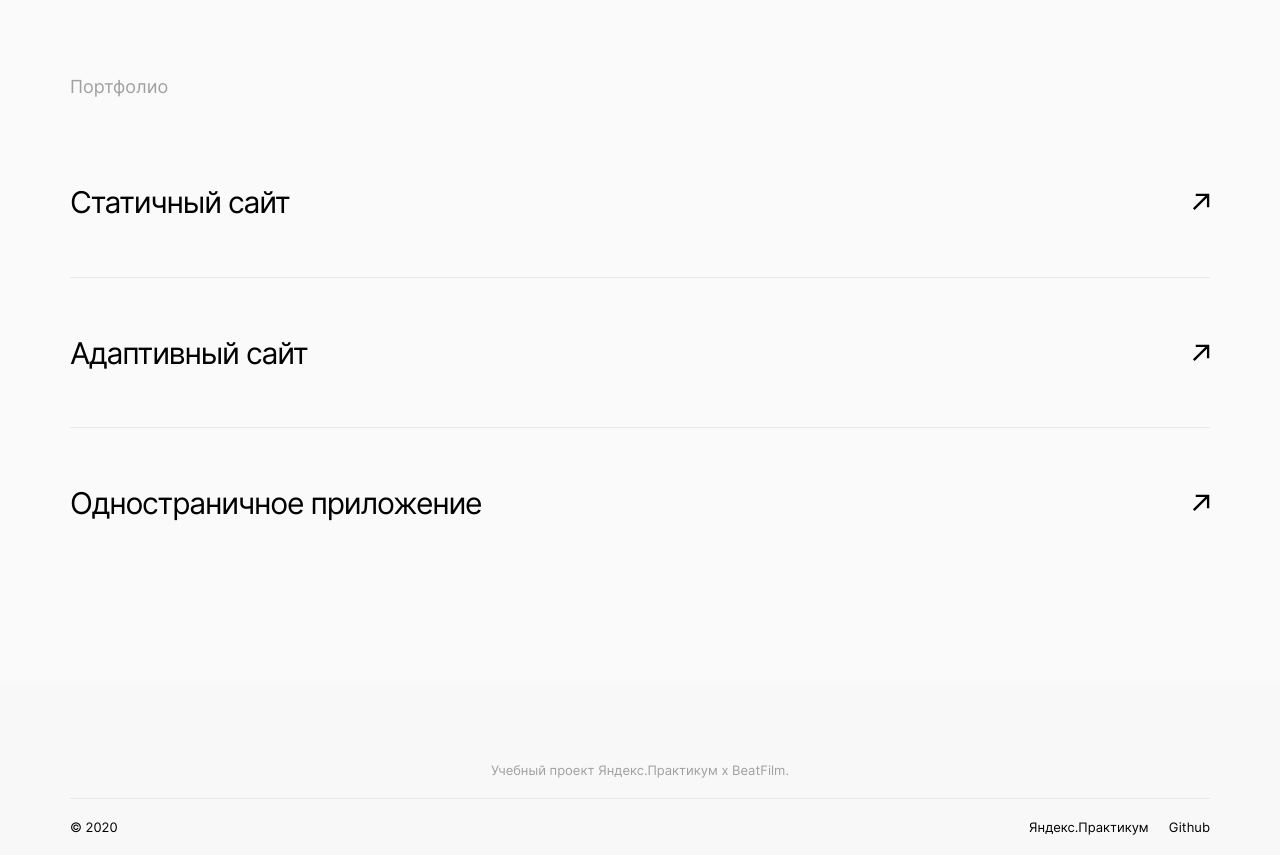
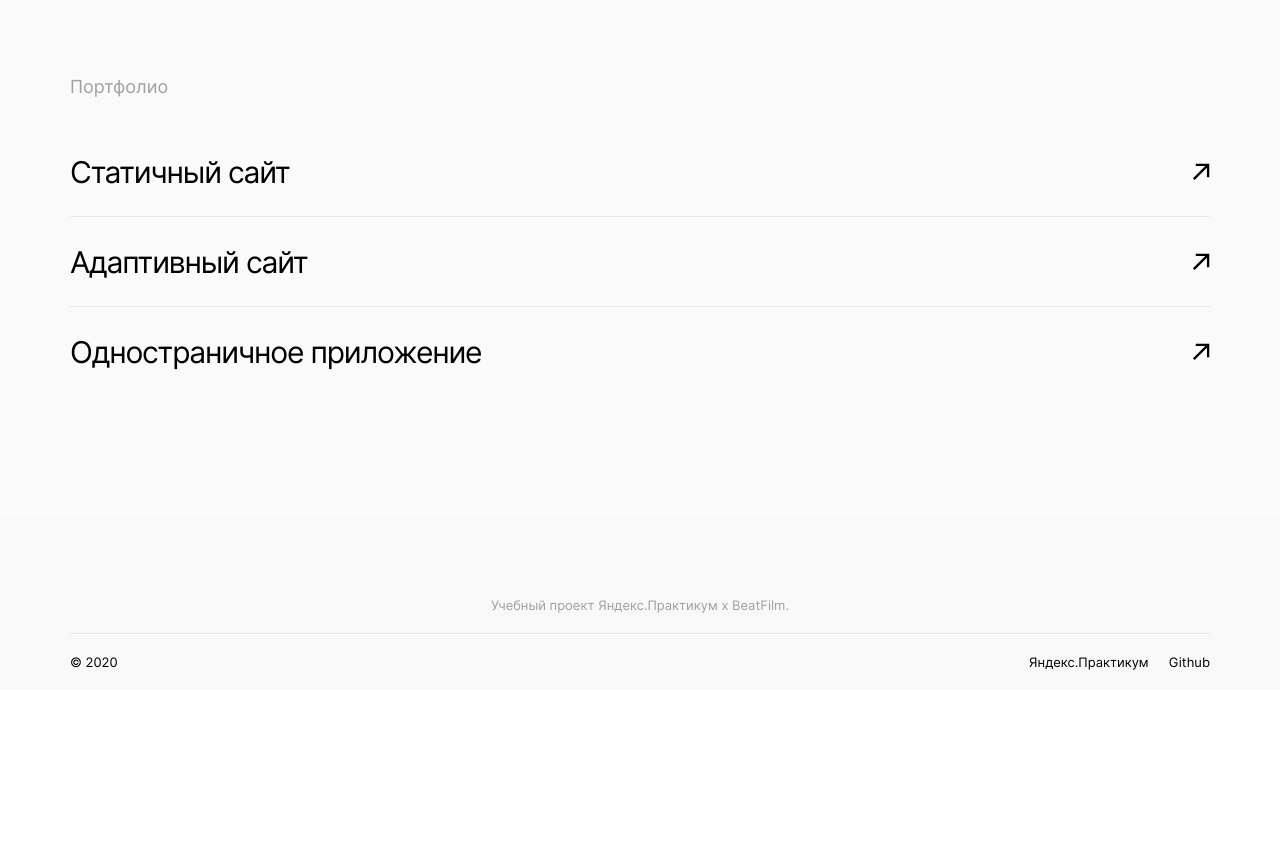
Before and after one commit to Nanimnet/movies-explorer-frontend, a React (Create React App) app: page / in a window 1280 px wide. Shown: the part 2440-3295 px from the top of the page. After the commit the page ends 3130 px from the top, so only its background shows below. Built offline with nearby package versions, Linux system fonts and the light colour scheme.

Commit message:
fix review

```diff
--- a/src/components/Footer/Footer.js
+++ b/src/components/Footer/Footer.js
@@ -16,10 +16,10 @@ function Footer() {
                 <div className="footer__description">
                     <p className="footer__year">© 2020</p>
                     <div className="footer__links">
-                        <a className="footer__link block__link" href="https://practicum.yandex.ru/web/">
+                        <a className="footer__link block__link" target="_blank" rel="noreferrer" href="https://practicum.yandex.ru/web/">
                             Яндекс.Практикум
                         </a>
-                        <a className="footer__link block__link" href="https://github.com/yandex-praktikum">
+                        <a className="footer__link block__link" target="_blank" rel="noreferrer" href="https://github.com/yandex-praktikum">
                             Github
                         </a>
                     </div>
--- a/src/components/MoviesCardList/MoviesCardList.css
+++ b/src/components/MoviesCardList/MoviesCardList.css
@@ -3,8 +3,14 @@
   grid-row-gap: 30px;
   column-gap: 17px;
   display: grid;
-  grid-template-columns: repeat(auto-fit, minmax(364px, 364px));
-  justify-content: center;
+  grid-template-columns: repeat(auto-fit, minmax(360px, 360px));
+  justify-content: start;
+}
+
+@media screen and (max-width: 900px) {
+  .movies__cards {
+    justify-content: center;
+  }
 }
 
 @media screen and (max-width: 768px) {
@@ -30,3 +36,14 @@
     grid-row-gap: 16px;
   }
 }
+
+.movies__container {
+  max-width: 1140px;
+  margin: 0 auto;
+}
+
+@media screen and (max-width: 1150px) {
+  .movies__container {
+    padding: 0 30px;
+  }
+}
--- a/src/components/SearchForm/SearchForm.css
+++ b/src/components/SearchForm/SearchForm.css
@@ -174,4 +174,9 @@
 
 .search__checkbox-input {
   border: 0;
+  visibility: hidden;
 }
+
+.search__box_active {
+  border-bottom: 1px solid #3456F3;
+}
--- a/src/components/SearchForm/SearchForm.js
+++ b/src/components/SearchForm/SearchForm.js
@@ -8,9 +8,9 @@ function SearchForm() {
             <form className="search__box" noValidate>
                 <img className="search__icon" src={Icon} alt="лупа"/>
                 <div className="search__box-search">
-                    <input id="search" name="search" className="search__input" type="text" placeholder="Фильм"/>
+                    <input id="search" name="search" className="search__input" type="text" placeholder="Фильм" required/>
                 </div>
-                <button className="search__button" type="submit"></button>
+                <button className="search__button style_hover" type="submit"></button>
             </form>
             <div className="search__box-checkbox">
                 <p className="search__checked-title">Короткометражки</p>
--- a/src/components/Student/Student.css
+++ b/src/components/Student/Student.css
@@ -255,7 +255,7 @@ line-height: 22px;
   font-weight: 400;
   font-size: 18px;
   line-height: 20px;
-  margin: 0 0 50px;
+  margin: 0 0 30px;
 
   color: #a0a0a0;
 }
@@ -282,19 +282,11 @@ line-height: 22px;
 
 .student-portfolio__link {
   display: flex;
-  padding: 20px 0 19px;
-  border-bottom: 1px solid #e8e8e8;
+
   justify-content: space-between;
 }
 
-.student-portfolio__link:nth-last-of-type(1) {
-  border: 0;
-  padding: 20px 0 0;
-}
 
-.student-portfolio__link:nth-last-of-type(3) {
-  padding: 0 0 20px;
-}
 
 .student-portfolio__link-name {
   font-weight: 400;
@@ -302,6 +294,7 @@ line-height: 22px;
   line-height: 50px;
   letter-spacing: -0.04em;
   color: #000;
+  margin: 0;
 }
 
 @media screen and (max-width: 768px) {
@@ -334,3 +327,19 @@ line-height: 22px;
 .block__link {
   text-decoration: none;
 }
+
+.student-portfolio__links {
+  padding: 0;
+}
+
+.student-portfolio__list {
+  list-style: none;
+  padding: 0;
+  padding: 20px 0 19px;
+  border-bottom: 1px solid #e8e8e8;
+}
+
+.student-portfolio__list:nth-last-of-type(1) {
+  border: 0;
+  padding: 20px 0 0;
+}
--- a/src/components/Student/Student.js
+++ b/src/components/Student/Student.js
@@ -1,6 +1,6 @@
-import './Student.css';
-import Photo from '../../images/nana.png';
-import Arrow from '../../images/arrow.svg';
+import "./Student.css";
+import Photo from "../../images/nana.png";
+import Arrow from "../../images/arrow.svg";
 
 function Student() {
   return (
@@ -10,44 +10,85 @@ function Student() {
         <div className="student__info">
           <div className="student__info-description">
             <h3 className="student__name">Нана</h3>
-                            <p className="student__description">Фронтенд-разработчик, 22 года</p>
+            <p className="student__description">
+              Фронтенд-разработчик, 22 года
+            </p>
             <p className="student__paragraph">
-                                Я родилась в Барнауле, переехала в 2016 в Калининград. Люблю путешествовать, учиться и
-                                работать, увлекаюсь танцами. Год назад начала кодить. С 2017 работаю в студии. Прошла на
-                                курс, так как хочу сильнее углубиться в процесс создания приложений и сайтов, чтобы в
-                                дальнейшем заниматься этим более осознанно.
+              Я родилась в Барнауле, переехала в 2016 в Калининград. Люблю
+              путешествовать, учиться и работать, увлекаюсь танцами. Год назад
+              начала кодить. С 2017 работаю в студии. Прошла на курс, так как
+              хочу сильнее углубиться в процесс создания приложений и сайтов,
+              чтобы в дальнейшем заниматься этим более осознанно.
             </p>
-                            <a href="https://github.com/Nanimnet" className="student__link block__link style_hover">Github</a>
+            <a
+              href="https://github.com/Nanimnet"
+              target="_blank"
+              rel="noreferrer"
+              className="student__link block__link style_hover"
+            >
+              Github
+            </a>
           </div>
           <div className="student__info-photo">
-                            <img alt="студент" className="student-photo__img" src={Photo}/>
+            <img alt="студент" className="student-photo__img" src={Photo} />
           </div>
         </div>
 
         <div className="student-portfolio">
-                        <h3 className="student-portfolio__title">
-                            Портфолио
-                        </h3>
-                        <a className="student-portfolio__link style_hover block__link" href="https://github.com/Nanimnet">
+          <h3 className="student-portfolio__title">Портфолио</h3>
+          <ul className="student-portfolio__links">
+            <li className="student-portfolio__list">
+              <a
+                className="student-portfolio__link style_hover block__link"
+                target="_blank"
+                rel="noreferrer"
+                href="https://github.com/Nanimnet"
+              >
                 <p className="student-portfolio__link-name"> Статичный сайт</p>
-                            <img alt="стрелка" className="student-portfolio__link-arrow" src={Arrow}/>
+                <img
+                  alt="стрелка"
+                  className="student-portfolio__link-arrow"
+                  src={Arrow}
+                />
               </a>
-                        <a className="student-portfolio__link block__link style_hover" href="https://nanimnet.github.io/russian-travel/">
-                            <p className="student-portfolio__link-name">
-                                Адаптивный сайт
-                            </p>
-                            <img alt="стрелка" className="student-portfolio__link-arrow" src={Arrow}/>
+            </li>
+            <li className="student-portfolio__list">
+              <a
+                className="student-portfolio__link block__link style_hover"
+                target="_blank"
+                rel="noreferrer"
+                href="https://nanimnet.github.io/russian-travel/"
+              >
+                <p className="student-portfolio__link-name">Адаптивный сайт</p>
+                <img
+                  alt="стрелка"
+                  className="student-portfolio__link-arrow"
+                  src={Arrow}
+                />
               </a>
-                        <a className="student-portfolio__link style_hover block__link" href="https://nana-mesto.nomoredomains.xyz/">
+            </li>
+            <li className="student-portfolio__list">
+              <a
+                className="student-portfolio__link style_hover block__link"
+                target="_blank"
+                rel="noreferrer"
+                href="https://nana-mesto.nomoredomains.xyz/"
+              >
                 <p className="student-portfolio__link-name">
                   Одностраничное приложение
                 </p>
-                            <img alt="стрелка" className="student-portfolio__link-arrow" src={Arrow}/>
+                <img
+                  alt="стрелка"
+                  className="student-portfolio__link-arrow"
+                  src={Arrow}
+                />
               </a>
+            </li>
+          </ul>
         </div>
       </div>
     </section>
-    )
+  );
 }
 
 export default Student;
--- a/src/components/Tech/Tech.css
+++ b/src/components/Tech/Tech.css
@@ -1,5 +1,11 @@
 .tech {
   background-color: #f5f5f5;
+}
+
+@media screen and (max-width: 767px) {
+  .tech {
+    background-color: #FAFAFA;
+  }
 }
 
 .tech__container {
```
Lines whose indentation alone changed are shown as unchanged.
